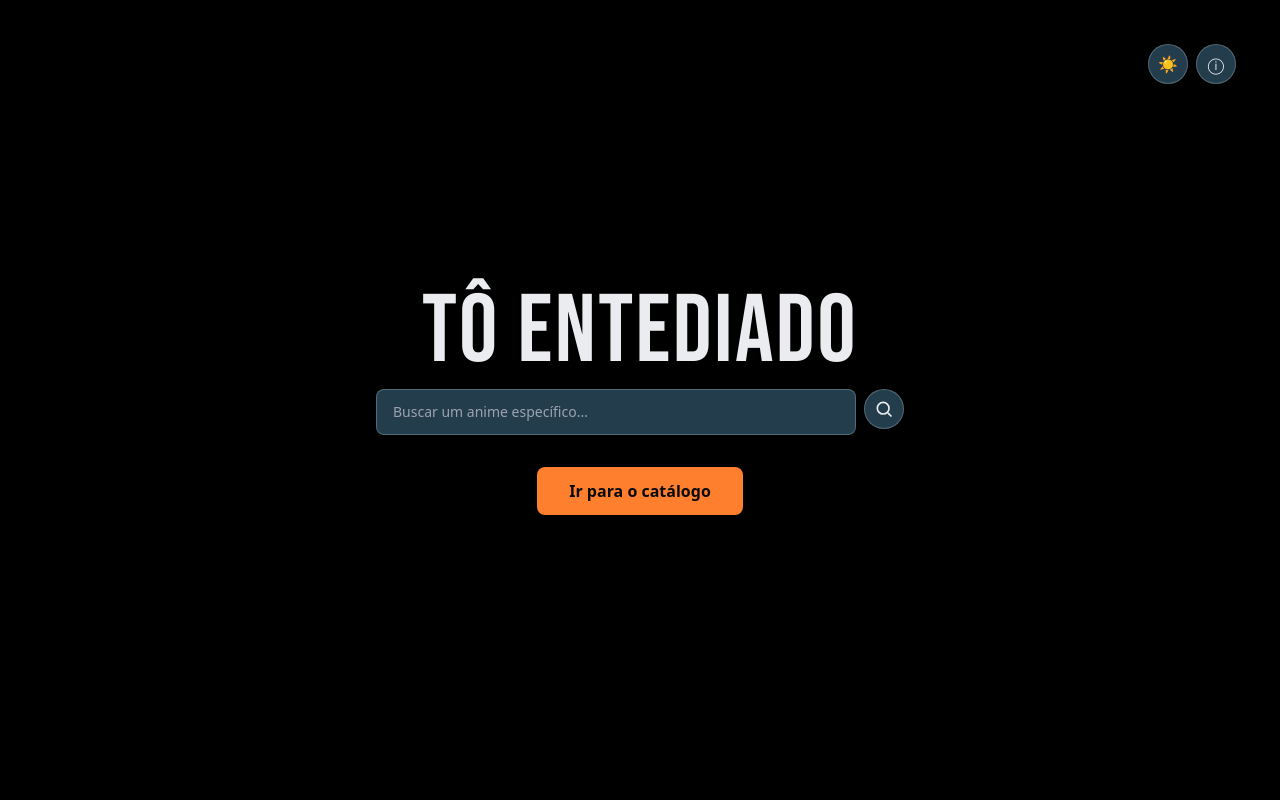
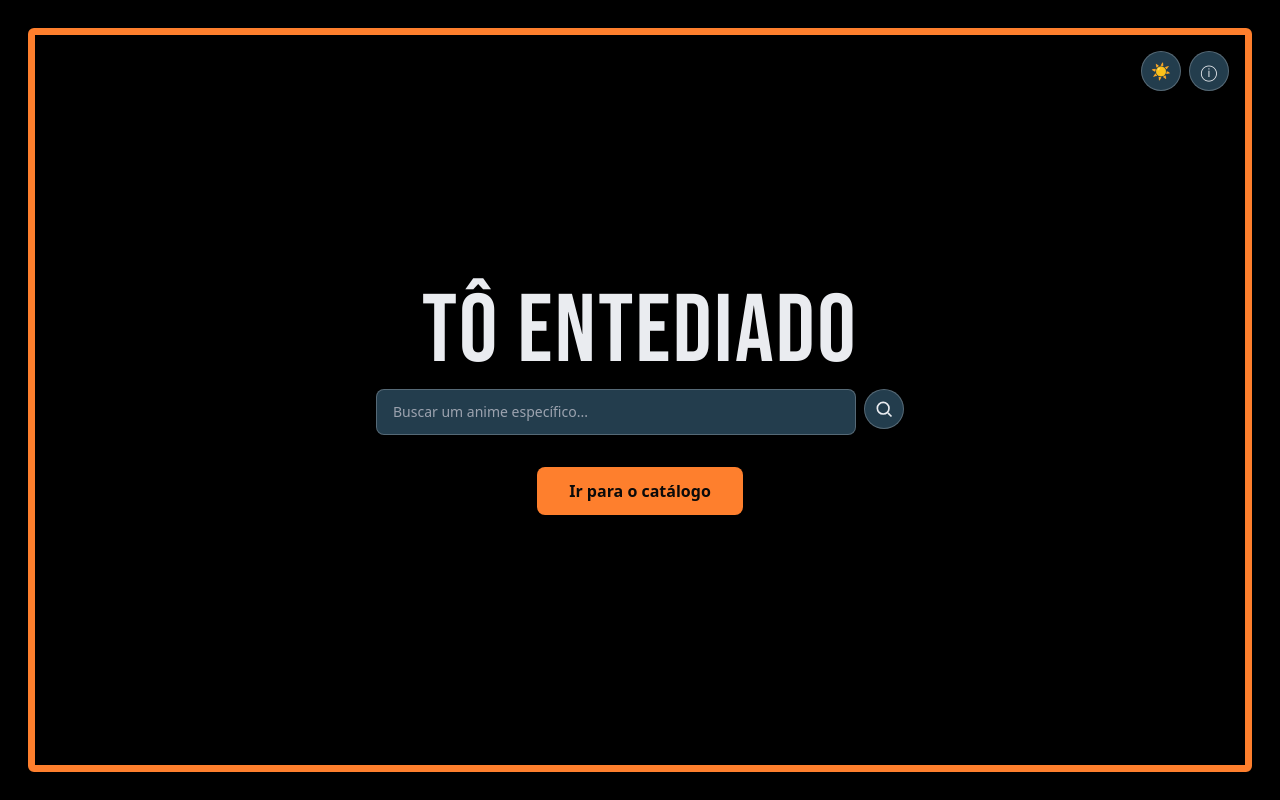
Before and after one commit to Nicolascomacentonoi/To_entediado-adm, a plain HTML site: page index.html in a window 1280 px wide. Drawn offline with nearby package versions, Linux system fonts and the light colour scheme.

Commit message:
Change border width of page-frame to 7pxt

```diff
--- a/css/style.css
+++ b/css/style.css
@@ -102,7 +102,7 @@ input::placeholder {
 .page-frame {
   position: fixed;
   inset: 28px;
-  border: 0px solid var(--color-accent);
+  border: 7px solid var(--color-accent);
   border-radius: 6px;
   display: flex;
   align-items: center;
```
